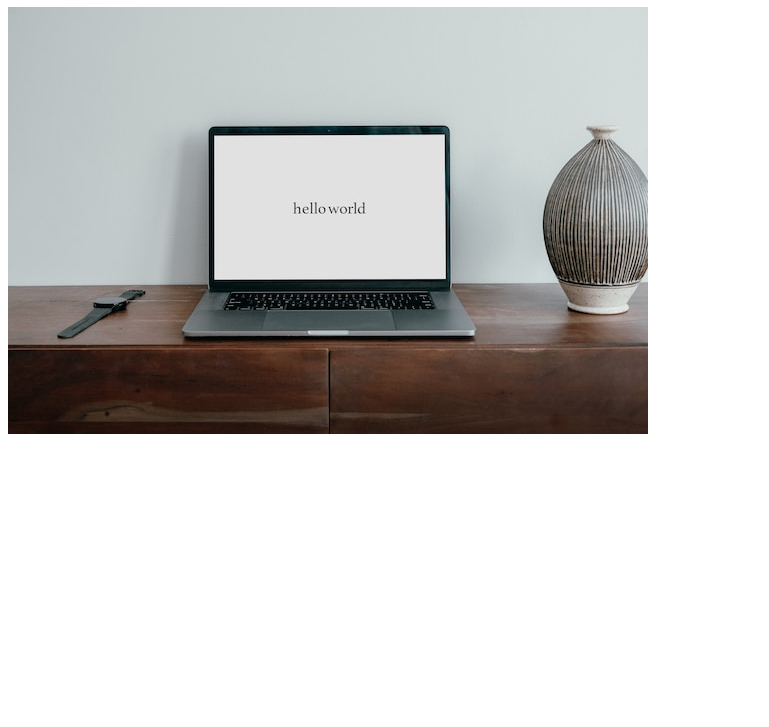
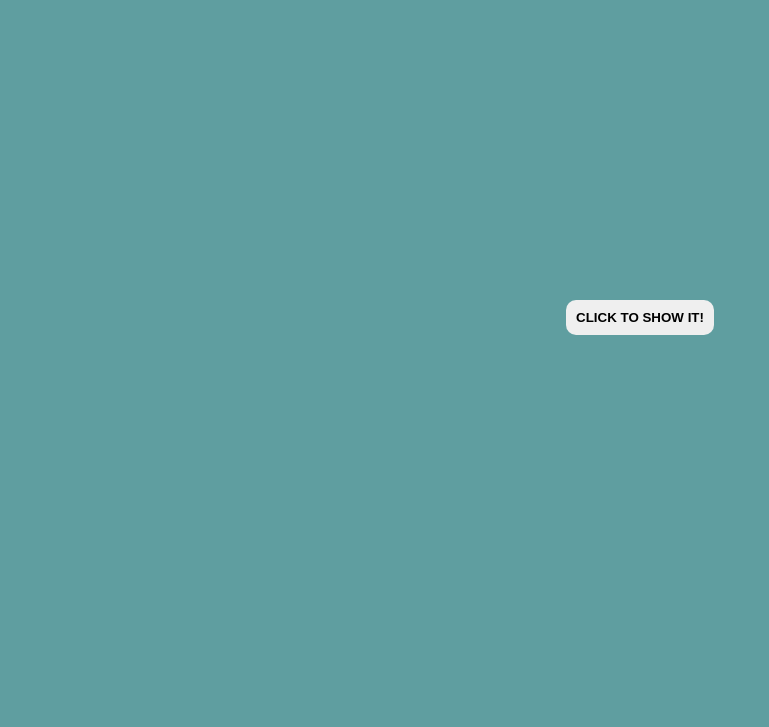
Before and after one commit to CarloSalaris/vue-hello, a plain HTML site: page index.html in a window 1280 px wide. Shown: the part 73-800 px from the top of the page, without its empty margins (0-769 px from the left). Drawn offline with nearby package versions, Linux system fonts and the light colour scheme.

Commit message:
Bonus+ all starts hidden and you toggle it with the button and through the img

```diff
--- /dev/null
+++ b/css/style.css
@@ -0,0 +1,54 @@
+/***************
+    GENERAL
+***************/
+
+* {
+    margin: 0;
+    padding: 0;
+    box-sizing: border-box;
+}
+
+body {
+    text-align: center;
+    color: antiquewhite;
+}
+
+img {
+    max-height: 100%;
+    max-width: 100%;
+}
+
+button {
+    padding: 10px;
+    margin-bottom: 20px;
+    border: none;
+    border-radius: 10px;
+    font-weight: 700;
+}
+
+
+/***************
+    STRUCTURE
+***************/
+
+#app {
+    height: 100vh;
+    background-color: cadetblue;
+}
+
+#wrapper {
+    height: 100%;
+    padding: 20vh 10px;
+    display: flex;
+    justify-content: center;
+    align-items: center;
+    flex-wrap: wrap;
+}
+
+h1 {
+    margin-bottom: 20px;
+}
+
+/***************
+    UTILITIES
+***************/
--- a/index.html
+++ b/index.html
@@ -4,14 +4,27 @@
     <meta charset="UTF-8">
     <meta http-equiv="X-UA-Compatible" content="IE=edge">
     <meta name="viewport" content="width=device-width, initial-scale=1.0">
+
+    <!-- CSS -->
+    <link rel="stylesheet" href="css/style.css">
+
     <title>vue-hello</title>
 </head>
 
 <body>
 
     <div id="app">
-        <h1>{{message}}</h1>
-        <img :src="imageSrc" :alt="imageDescription">
+
+        <div id="wrapper">
+            <div class="container">
+                <button @click="toggleHello">CLICK TO {{HideShowDecl}} IT!</button>
+                <div v-if="!isHidden" class="container">
+                    <h1>{{message}}</h1>
+                    <img :src="imageSrc" :alt="imageDescription" @click="toggleHello">
+                </div>
+            </div>
+        </div>
+
     </div>
 
     <!-- VueJS -->
--- a/js/main.js
+++ b/js/main.js
@@ -10,7 +10,19 @@ createApp({
         return {
             message:'Hello World!',
             imageSrc:'img/clay-banks-8q6e5hu3Ilc-unsplash.jpg',
-            imageDescription:'image from Clay Banks (unsplash)'
+            imageDescription:'image from Clay Banks (unsplash)',
+            isHidden: true,
+            HideShowDecl:'SHOW'
+        }
+    },
+    methods: {
+        toggleHello() {
+            if (this.isHidden === false) {
+                this.HideShowDecl = 'SHOW';
+        } else {
+            this.HideShowDecl = 'HIDE';
+        }
+            this.isHidden = !this.isHidden;
         }
     }
 }).mount("#app")
```
